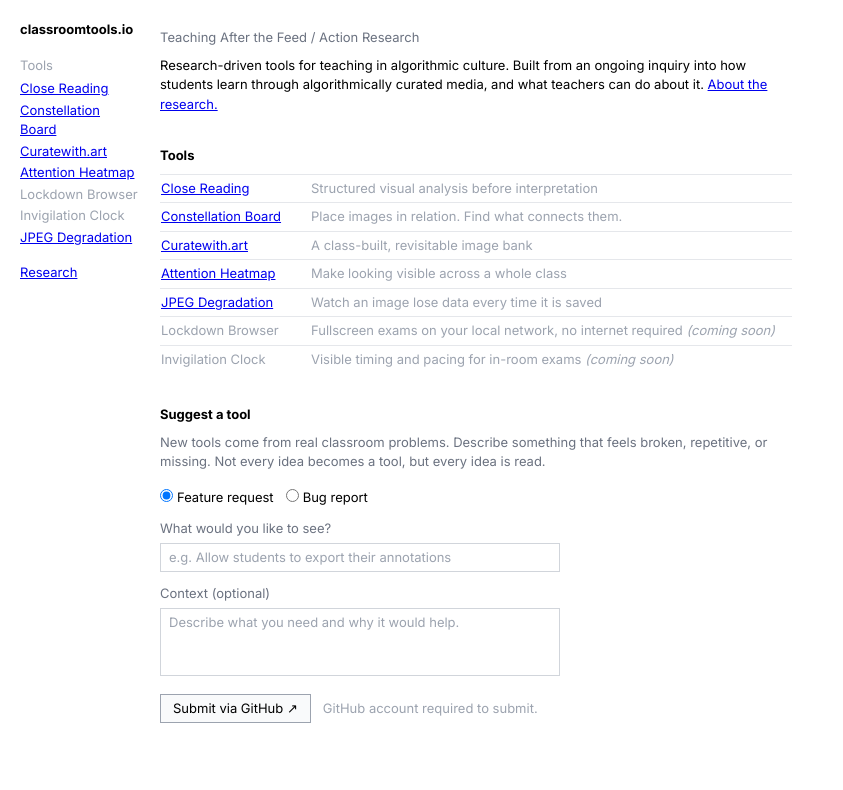
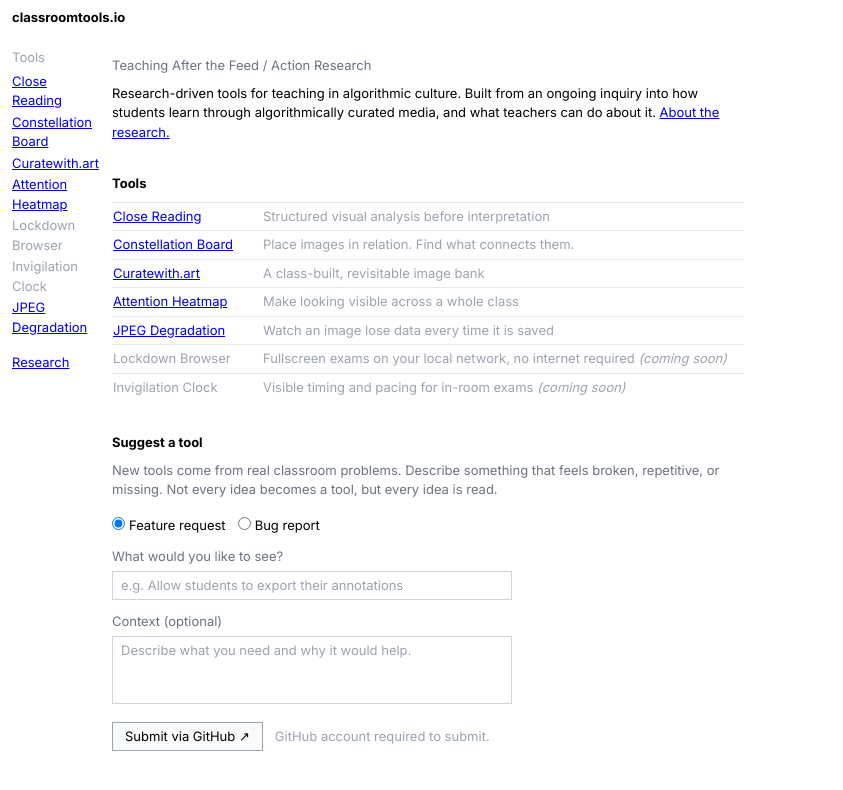
Before and after one commit to ohwowgreat/classroomtools.io, a Next.js app: page / in a window 1280 px wide. Shown: the top 790 px of the page, without its empty margins (0-843 px from the left). Built offline with nearby package versions, Linux system fonts and the light colour scheme.

Commit message:
Fix alignment: site title in header, nav and content share same top baseline

```diff
--- a/app/(site)/layout.tsx
+++ b/app/(site)/layout.tsx
@@ -1,16 +1,34 @@
 import Nav from '@/components/Nav'
+import Link from 'next/link'
 
 export default function SiteLayout({ children }: { children: React.ReactNode }) {
   return (
-    <div className="flex min-h-screen">
-      {/* Fixed left sidebar */}
-      <aside className="fixed top-0 left-0 h-screen w-40 p-5 overflow-y-auto shrink-0">
-        <Nav />
-      </aside>
-      {/* Scrollable content */}
-      <main className="ml-40 flex-1 pt-5 pr-10 pb-10 max-w-2xl">
-        {children}
-      </main>
+    <div className="min-h-screen text-[13px]">
+
+      {/* Site title — sits above both columns, same left edge as nav */}
+      <div className="fixed top-0 left-0 right-0 h-9 flex items-center px-3 bg-white z-10">
+        <Link href="/" style={{ color: 'inherit', textDecoration: 'none', fontWeight: 'bold' }}>
+          classroomtools.io
+        </Link>
+      </div>
+
+      {/* Two-column layout below title */}
+      <div className="flex" style={{ marginTop: '2.25rem' }}>
+
+        {/* Fixed left nav — starts at same y as content */}
+        <aside
+          className="fixed left-0 w-28 px-3 pt-3 overflow-y-auto"
+          style={{ top: '2.25rem', height: 'calc(100vh - 2.25rem)' }}
+        >
+          <Nav />
+        </aside>
+
+        {/* Scrollable content — same top padding as nav */}
+        <main className="ml-28 flex-1 pt-3 pr-10 pb-16 max-w-2xl">
+          {children}
+        </main>
+
+      </div>
     </div>
   )
 }
--- a/components/Nav.tsx
+++ b/components/Nav.tsx
@@ -5,15 +5,7 @@
   const tools = getTools()
 
   return (
-    <nav className="text-[13px] space-y-4">
-      {/* Site title — plain black, no underline */}
-      <div>
-        <Link href="/" style={{ color: 'inherit', textDecoration: 'none', fontWeight: 'bold' }}>
-          classroomtools.io
-        </Link>
-      </div>
-
-      {/* Tools */}
+    <nav className="space-y-4 text-[13px]">
       <div>
         <div className="text-gray-400 mb-1">Tools</div>
         <ul className="space-y-0.5 list-none p-0 m-0">
@@ -29,7 +21,6 @@
         </ul>
       </div>
 
-      {/* Other */}
       <div>
         <ul className="space-y-0.5 list-none p-0 m-0">
           <li><Link href="/research">Research</Link></li>
```
